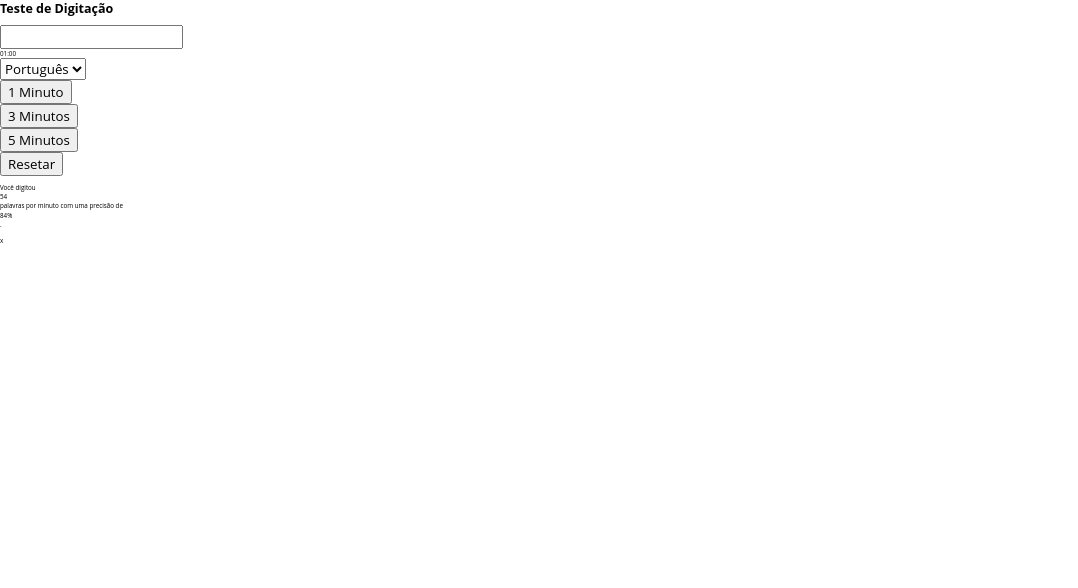
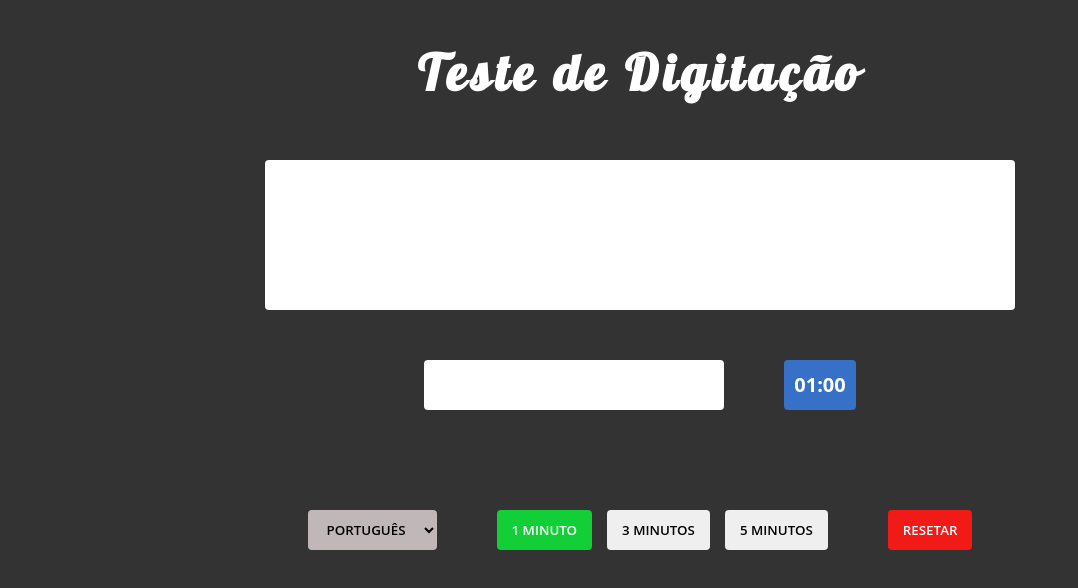
Before and after one commit to theandersonfonseca/Typing-Test, a website built with webpack: page src/index.html in a window 1280 px wide. Shown: the whole page, without its empty margins (0-1078 px from the left). Built offline with nearby package versions, Linux system fonts and the light colour scheme.

Commit message:
add style

```diff
--- a/src/styles/_base.scss
+++ b/src/styles/_base.scss
@@ -3,6 +3,7 @@ $clr-green: #12ce37;
 $clr-red: #f11a16;
 $clr-blue: rgb(54, 112, 199);
 $clr-dark: #333;
+$clr-gray: rgb(192, 184, 184);
 $clr-black: #000;
 $clr-white: #fff;
 
@@ -41,6 +42,7 @@ $clr-white: #fff;
 *::before,
 *::after {
   box-sizing: border-box;
+  margin: 0;
 }
 
 html,
--- a/src/styles/_components.scss
+++ b/src/styles/_components.scss
@@ -1 +1,199 @@
 @use 'base' as *;
+
+.title {
+  font-size: 5rem;
+  font-family: 'Lobster', cursive;
+  letter-spacing: .5rem;
+  margin-top: 2rem;
+
+  @include for-size(phone-only) {
+    font-size: 3.5rem;
+  }
+}
+
+.test-container {
+  display: flex;
+  justify-content: center;
+  align-items: center;
+  width: 75rem;
+  max-width: 100%;
+  height: 15rem;
+  margin-top: 5rem;
+  padding: 1rem 1.5rem;
+  background: $clr-white;
+  border-radius: .4rem;
+}
+
+.words {
+  font-size: 2.2rem;
+  color: $clr-dark;
+  display: flex;
+  flex-wrap: wrap;
+
+  & > * {
+    margin-left: 1rem;
+  }
+
+  @include for-size(phone-only) {
+    font-size: 1.6rem;
+  }
+
+  @include for-size(tablet-landscape-up) {
+    font-size: 2.6rem;
+  }
+}
+
+.input-container {
+  display: flex;
+  margin-top: 5rem;
+
+  @include for-size(phone-only) {
+    flex-wrap: wrap;
+  }
+}
+
+.input {
+  padding: 1rem 1.5rem;
+  border-radius: .4rem;
+  font-size: 2rem;
+  width: 30rem;
+  border: none;
+  outline: none;
+
+  @include for-size(phone-only) {
+    width: 15rem;
+  }
+}
+
+.timer {
+  margin-left: 6rem;
+  background: $clr-blue;
+  border-radius: .4rem;
+  font-size: 2rem;
+  padding: 1rem;
+  font-weight: 700;
+
+  @include for-size(phone-only) {
+    margin-left: 2rem;
+  }
+}
+
+.controls {
+  margin-top: 10rem;
+  display: flex;
+
+  @include for-size(phone-only) {
+    margin-top: 6rem;
+    flex-direction: column;
+    align-items: center;
+  }
+
+  & > * {
+    padding: .8rem;
+    text-transform: uppercase;
+    font-weight: 600;
+    cursor: pointer;
+    border: none;
+    outline: none;
+    border-radius: .4rem;
+
+    @include for-size(tablet-landscape-up) {
+      padding: 1rem 1.5rem;
+    }
+
+    &:not(:first-child) {
+      margin-left: 1.5rem;
+
+      @include for-size(phone-only) {
+        margin-top: 1.5rem;
+      }
+
+      @include for-size(tablet-landscape-up) {
+        margin-left: 6rem;
+      }
+    }
+  }
+}
+
+.select {
+  background: $clr-gray;
+}
+
+.button-minutes {
+  &:not(:first-of-type) {
+    margin-left: 1.5rem;
+  }
+
+  &--selected {
+    background: $clr-green;
+    color: $clr-white;
+  }
+}
+
+.button-reset {
+  background: $clr-red;
+  color: $clr-white;
+}
+
+.button-minutes,
+.button-reset {
+  transition: .4s;
+
+  &:hover {
+    opacity: .8;
+  }
+}
+
+.modal {
+  display: none;
+  position: absolute;
+  top: 0;
+  left: 0;
+  width: 100vw;
+  height: 100vh;
+  justify-content: center;
+  align-items: center;
+  background: rgba($clr-black, .6);
+  transition: .4s;
+
+  &--active {
+    display: flex;
+  }
+}
+
+.result {
+  width: 85%;
+  padding: 3rem;
+  background: $clr-white;
+  color: $clr-dark;
+  border-radius: .4rem;
+  display: flex;
+  justify-content: center;
+  position: relative;
+
+  @include for-size(tablet-landscape-up) {
+    width: 50%;
+  }
+
+  &__text {
+    font-size: 2.4rem;
+  }
+
+  &__wpm,
+  &__accuracy {
+    display: inline-block;
+    font-weight: 700;
+    color: $clr-blue;
+  }
+
+  &__close {
+    position: absolute;
+    top: -2rem;
+    right: -1rem;
+    font-size: 3rem;
+    text-transform: uppercase;
+    font-weight: 900;
+    color: $clr-red;
+    cursor: pointer;
+  }
+}
--- a/src/styles/_layout.scss
+++ b/src/styles/_layout.scss
@@ -1 +1,12 @@
 @use 'base' as *;
+
+body {
+  min-height: 100vh;
+  display: flex;
+  flex-direction: column;
+  align-items: center;
+  padding: 1.5rem;
+  background: $clr-dark;
+  color: $clr-white;
+  text-align: center;
+}
```
